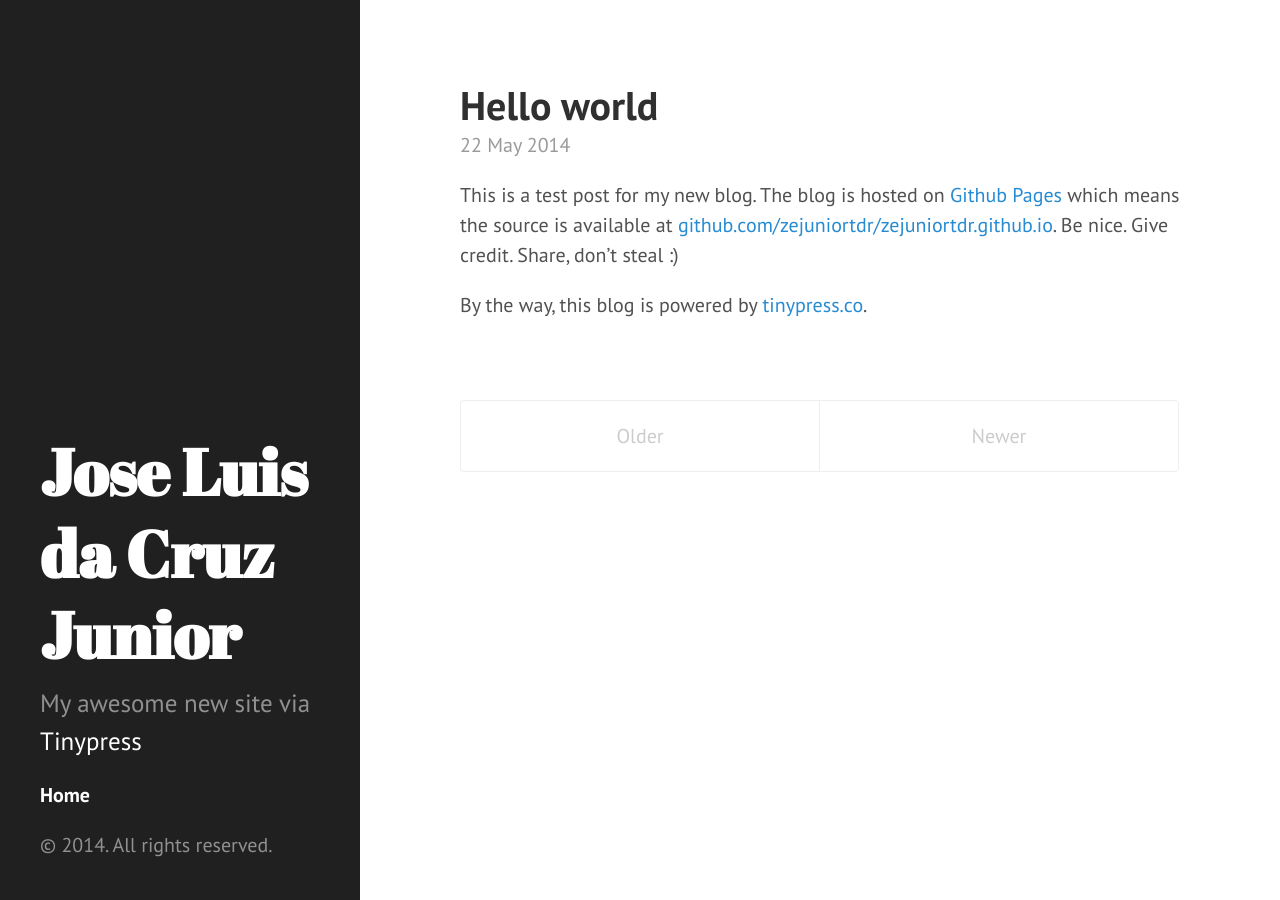
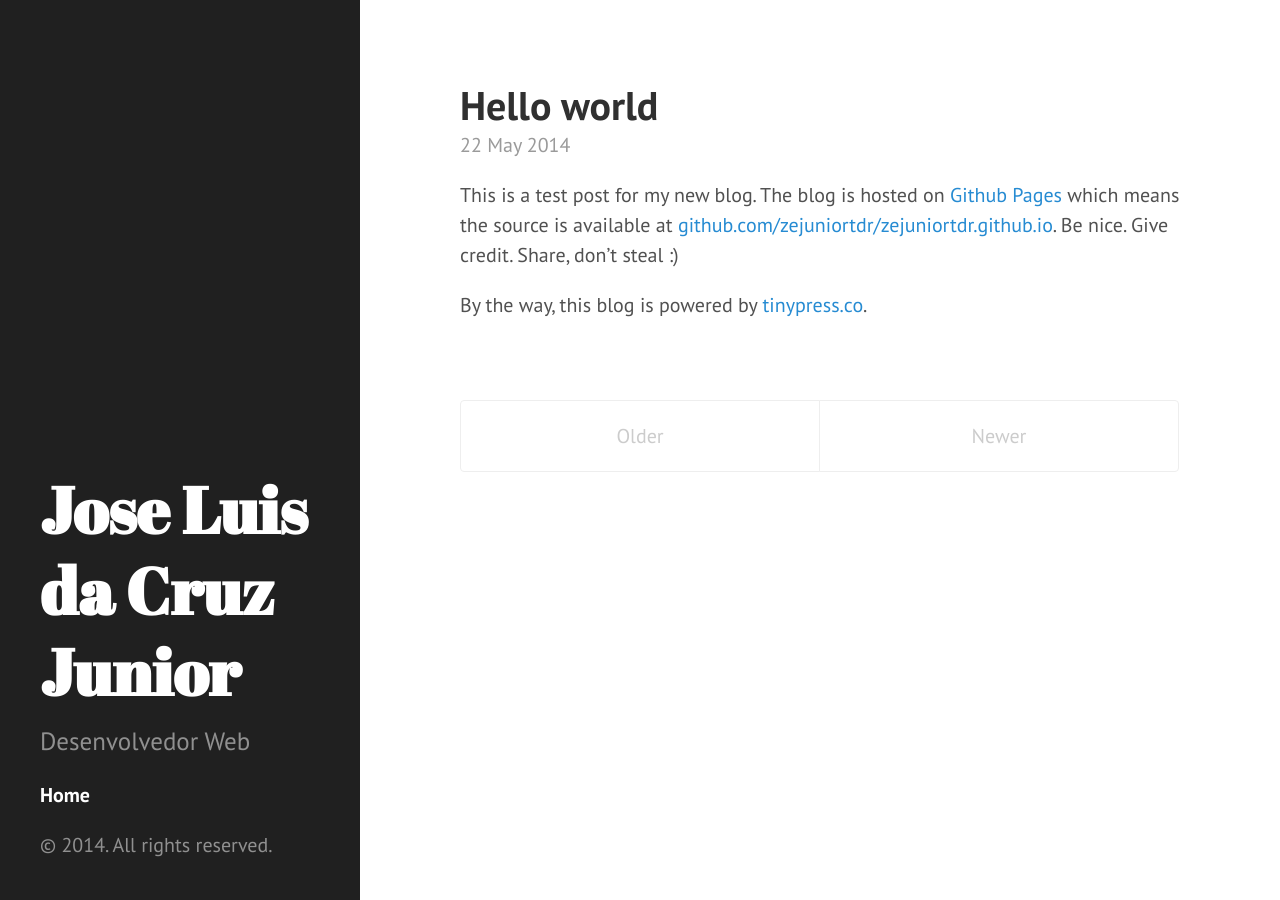
Before and after one commit to zejuniortdr/zejuniortdr.github.io, a Jekyll site: the page built from index.html, in a window 1280 px wide. Built offline with Jekyll 4.4.1, drawn with Linux system fonts in a browser that asks for light colours; the list of posts is cut into pages by our own code.

Commit message:
alteracao na description

```diff
--- a/_config.yml
+++ b/_config.yml
@@ -3,5 +3,5 @@ pygments: true
 markdown: kramdown
 title: Jose Luis da Cruz Junior
 tagline:
-description: My awesome new site via <a href="https://tinypress.co/&quot; target=&quot;_blank">Tinypress</a>
+description: Desenvolvedor Web
 paginate: 5
```
Also changed, not shown: 2 other files.
